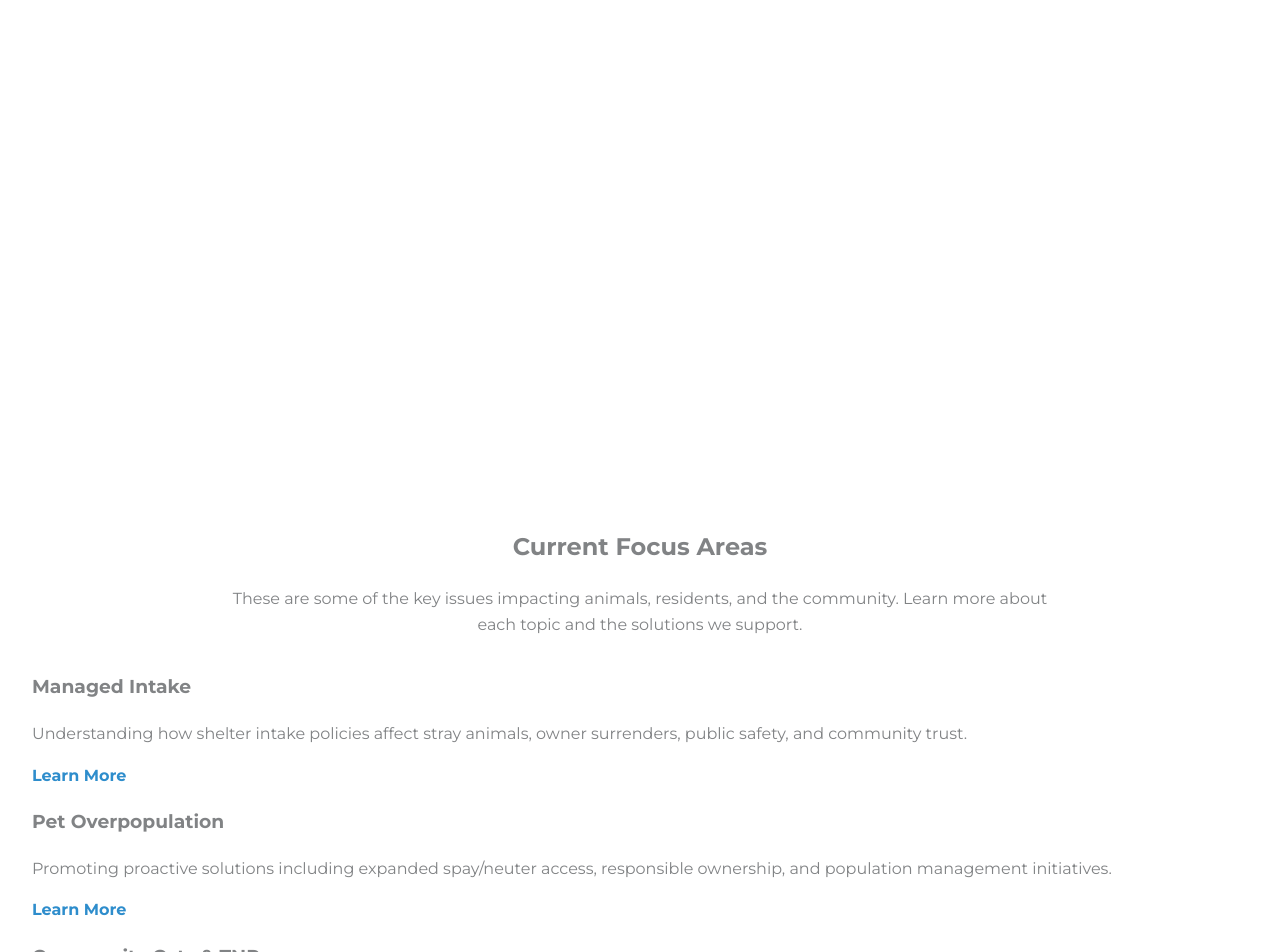
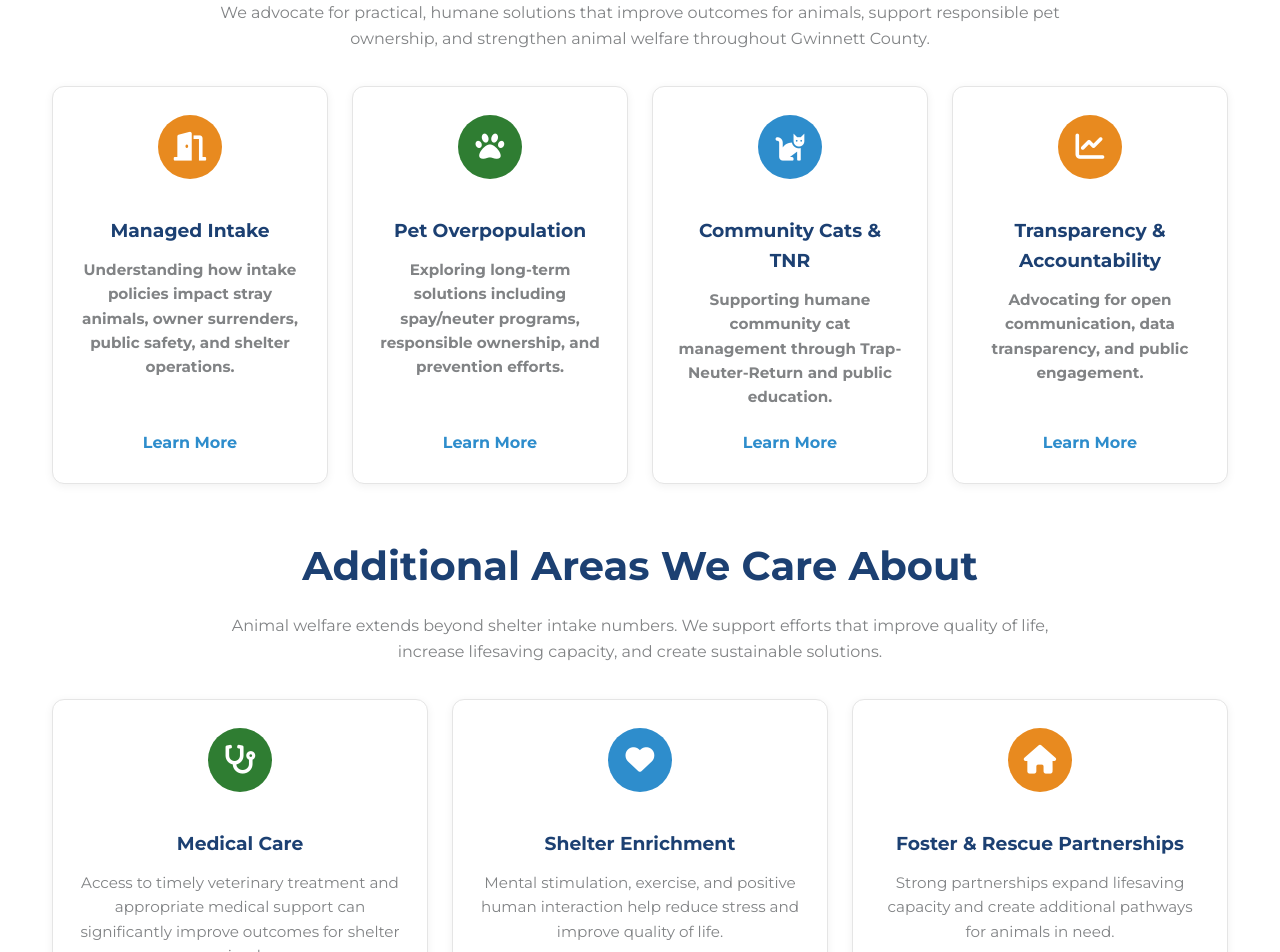
Before and after one commit to whitleybacon/gwinnett-animal-advocacy-alliance, a Jekyll site: the page built from issues/index.html, in a window 1280 px wide and 1400 px high, scrolled down 256 px. Shown: the top 952 px of the window. Built offline with Jekyll 4.4.1, drawn with Linux system fonts in a browser that asks for light colours; some of the changed text lies outside the part shown.

Commit message:
Update index.html

```diff
--- a/issues/index.html
+++ b/issues/index.html
@@ -3,78 +3,94 @@ layout: default
 title: Issues & Advocacy
 ---
 
-<section class="page-hero">
-    <div class="page-hero-content">
-        <h1>Issues & Advocacy</h1>
-        <p>We advocate for practical, humane solutions that improve outcomes for animals, support responsible pet ownership, and strengthen animal welfare throughout Gwinnett County.</p>
+<section class="home-section">
+    <h2>Issues & Advocacy</h2>
+    <p class="section-intro">
+        We advocate for practical, humane solutions that improve outcomes for animals, support responsible pet ownership, and strengthen animal welfare throughout Gwinnett County.
+    </p>
+
+    <div class="home-card-grid four-across">
+
+        <a href="/issues/managed-intake/" class="home-card">
+            <div class="home-card-icon icon-orange">
+                <i class="fas fa-door-open"></i>
+            </div>
+            <h3>Managed Intake</h3>
+            <p>Understanding how intake policies impact stray animals, owner surrenders, public safety, and shelter operations.</p>
+            <span>Learn More</span>
+        </a>
+
+        <a href="/issues/pet-overpopulation/" class="home-card">
+            <div class="home-card-icon icon-green">
+                <i class="fas fa-paw"></i>
+            </div>
+            <h3>Pet Overpopulation</h3>
+            <p>Exploring long-term solutions including spay/neuter programs, responsible ownership, and prevention efforts.</p>
+            <span>Learn More</span>
+        </a>
+
+        <a href="/issues/community-cats-tnr/" class="home-card">
+            <div class="home-card-icon icon-blue">
+                <i class="fas fa-cat"></i>
+            </div>
+            <h3>Community Cats & TNR</h3>
+            <p>Supporting humane community cat management through Trap-Neuter-Return and public education.</p>
+            <span>Learn More</span>
+        </a>
+
+        <a href="/issues/transparency-accountability/" class="home-card">
+            <div class="home-card-icon icon-orange">
+                <i class="fas fa-chart-line"></i>
+            </div>
+            <h3>Transparency & Accountability</h3>
+            <p>Advocating for open communication, data transparency, and public engagement.</p>
+            <span>Learn More</span>
+        </a>
+
     </div>
 </section>
 
-<section class="content-section">
-    <div class="section-intro">
-        <h2>Current Focus Areas</h2>
-        <p>These are some of the key issues impacting animals, residents, and the community. Learn more about each topic and the solutions we support.</p>
-    </div>
+<section class="home-section">
+    <h2>Additional Areas We Care About</h2>
+    <p class="section-intro">
+        Animal welfare extends beyond shelter intake numbers. We support efforts that improve quality of life, increase lifesaving capacity, and create sustainable solutions.
+    </p>
 
-    <div class="card-grid two-column">
+    <div class="home-card-grid three-across-cards">
 
-        <div class="info-card">
-            <h3>Managed Intake</h3>
-            <p>Understanding how shelter intake policies affect stray animals, owner surrenders, public safety, and community trust.</p>
-            <a href="/issues/managed-intake/" class="button">Learn More</a>
+        <div class="home-card">
+            <div class="home-card-icon icon-green">
+                <i class="fas fa-stethoscope"></i>
+            </div>
+            <h3>Medical Care</h3>
+            <p>Access to timely veterinary treatment and appropriate medical support can significantly improve outcomes for shelter animals.</p>
         </div>
 
-        <div class="info-card">
-            <h3>Pet Overpopulation</h3>
-            <p>Promoting proactive solutions including expanded spay/neuter access, responsible ownership, and population management initiatives.</p>
-            <a href="/issues/pet-overpopulation/" class="button">Learn More</a>
+        <div class="home-card">
+            <div class="home-card-icon icon-blue">
+                <i class="fas fa-heart"></i>
+            </div>
+            <h3>Shelter Enrichment</h3>
+            <p>Mental stimulation, exercise, and positive human interaction help reduce stress and improve quality of life.</p>
         </div>
 
-        <div class="info-card">
-            <h3>Community Cats & TNR</h3>
-            <p>Supporting humane community cat management through Trap-Neuter-Return (TNR), education, and collaborative programs.</p>
-            <a href="/issues/community-cats-tnr/" class="button">Learn More</a>
-        </div>
-
-        <div class="info-card">
-            <h3>Transparency & Accountability</h3>
-            <p>Advocating for open communication, public engagement, and access to information that helps build trust and improve outcomes.</p>
-            <a href="/issues/transparency-accountability/" class="button">Learn More</a>
+        <div class="home-card">
+            <div class="home-card-icon icon-orange">
+                <i class="fas fa-home"></i>
+            </div>
+            <h3>Foster & Rescue Partnerships</h3>
+            <p>Strong partnerships expand lifesaving capacity and create additional pathways for animals in need.</p>
         </div>
 
     </div>
 </section>
 
-<section class="content-section">
-    <div class="section-intro">
-        <h2>Additional Areas We Care About</h2>
-        <p>Animal welfare extends beyond shelter intake numbers. We support efforts that improve quality of life, increase lifesaving capacity, and create sustainable solutions.</p>
-    </div>
-
-    <div class="card-grid three-column">
-
-        <div class="info-card">
-            <h3>Medical Care</h3>
-            <p>Timely veterinary care and treatment can significantly improve outcomes for animals awaiting adoption, rescue, or reunification.</p>
-        </div>
-
-        <div class="info-card">
-            <h3>Shelter Enrichment</h3>
-            <p>Mental stimulation, exercise, and positive human interaction help reduce stress and improve overall well-being.</p>
-        </div>
-
-        <div class="info-card">
-            <h3>Foster & Rescue Partnerships</h3>
-            <p>Strong partnerships expand capacity, create additional placement options, and help save more lives.</p>
-        </div>
-
+<section class="difference-section">
+    <div class="difference-content">
+        <h2>Creating Change Takes Community Support</h2>
+        <p>
+            Meaningful progress happens when residents stay informed, speak up, and support practical solutions. Learn about the issues, share your voice, and help us advocate for better outcomes for animals in Gwinnett County.
+        </p>
+        <a href="/take-action/" class="btn">Take Action</a>
     </div>
 </section>
-
-<section class="highlight-section">
-    <div class="highlight-content">
-        <h2>Creating Change Takes Community Support</h2>
-        <p>Meaningful progress happens when residents stay informed, speak up, and support practical solutions. Learn about the issues, share your voice, and help us advocate for better outcomes for animals in Gwinnett County.</p>
-        <a href="/act/" class="button">Take Action</a>
-    </div>
-</section>
```
